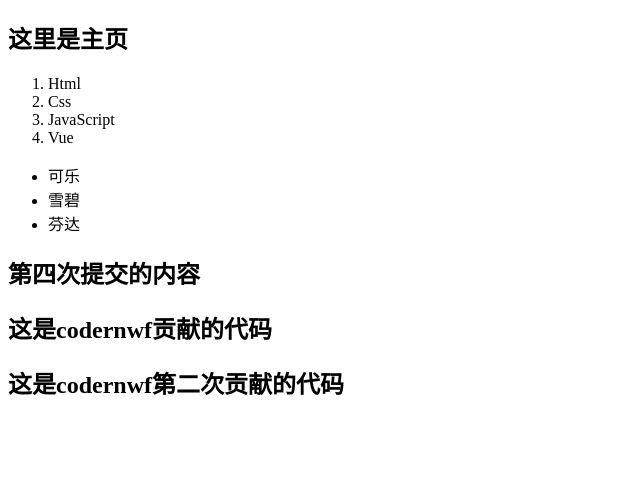
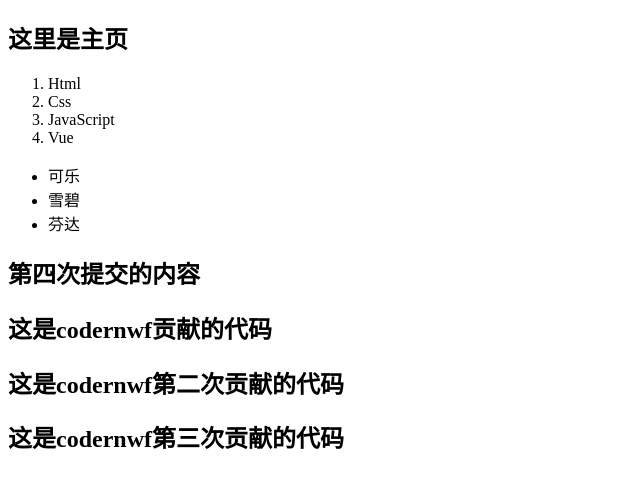
Before and after one commit to coderweifengni/git-demo, a plain HTML site: page index.html in a window 1280 px wide. Shown: the whole page, without its empty margins (0-640 px from the left). Drawn offline with Linux system fonts and the light colour scheme.

Commit message:
codernwf第三次提交

```diff
--- a/index.html
+++ b/index.html
@@ -24,6 +24,7 @@
     <h2>第四次提交的内容</h2>
     <h2>这是codernwf贡献的代码</h2>
     <h2>这是codernwf第二次贡献的代码</h2>
+    <h2>这是codernwf第三次贡献的代码</h2>
 </body>
 
 </html>
```
